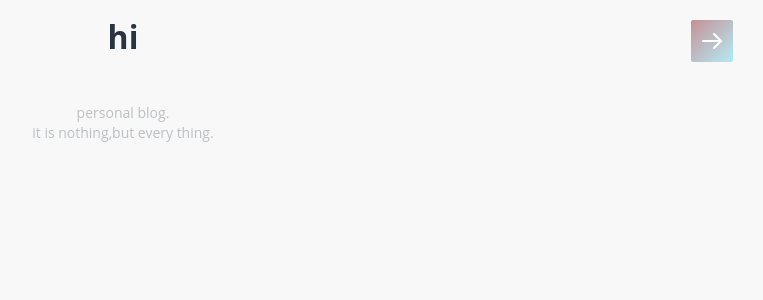
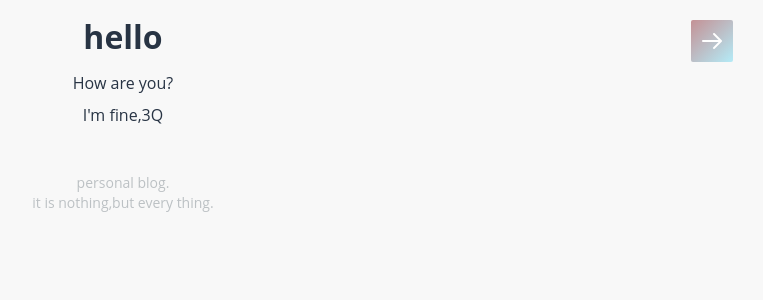
Before and after one commit to linbinhan/linbinhan.github.io, a Jekyll site: the page built from index.html, in a window 1280 px wide. Shown: the top 300 px of the page, without its empty margins (517-1280 px from the left). Built offline with Jekyll 4.4.1, drawn with Linux system fonts in a browser that asks for light colours.

Commit message:
Update index.html

```diff
--- a/index.html
+++ b/index.html
@@ -2,5 +2,8 @@
 layout: default
 ---
 <div id="home" class="container">
-  <h1>hi</h1>
+  <h1>hello</h1>
+
+  <p>How are you?</p>
+  <p>I'm fine,3Q</p>
 </div>
```
